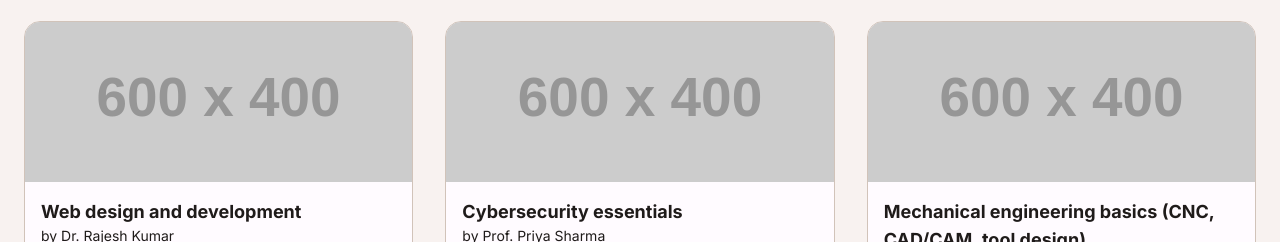
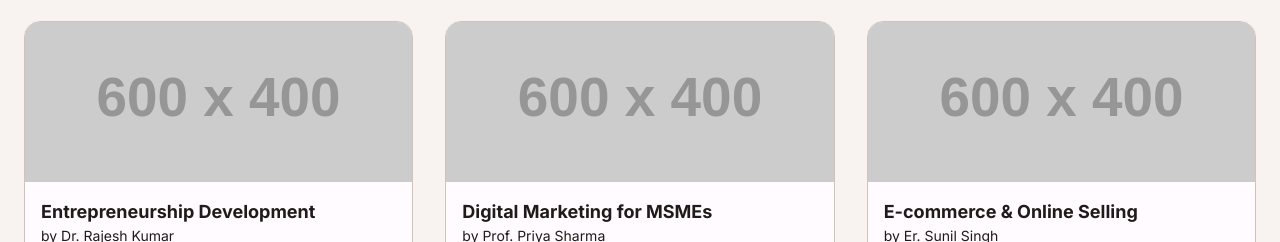
Before and after one commit to 678-bhumika/LMS-project, a plain HTML site: page index.html in a window 1280 px wide. Shown: the part 558-800 px from the top of the page. Drawn offline with nearby package versions, Linux system fonts and the light colour scheme; placeholder pictures from the web are drawn by us.

Commit message:
featured

```diff
--- a/index.html
+++ b/index.html
@@ -634,9 +634,9 @@ document.addEventListener('DOMContentLoaded', () => {
         seedCourses() {
             const instructorId = 101;
             this.state.courses = [
-                { id: 1, instructorId, title: "Entrepreneurship Development", instructor: "Dr. Rajesh Kumar", category: "Entrepreneurship", level: "Intermediate", rating: 4.8, image: '', description: "Learn the core principles of entrepreneurship and how to build a successful business from the ground up.", curriculum: [{title: "Intro"}, {title: "Business Plan"}, {title:"Funding"}], videoUrl: "https://www.youtube.com/watch?v=rA4uKIy5gO0&t=2s" },
-                { id: 2, instructorId, title: "Digital Marketing for MSMEs", instructor: "Prof. Priya Sharma", category: "Digital Marketing", level: "Advanced", rating: 4.9, image: '', description: "Master digital marketing strategies tailored for Micro, Small & Medium Enterprises to boost online presence.", curriculum: [{title: "SEO Basics"}, {title: "Social Media"}, {title:"Email Marketing"}], videoUrl: "https://www.youtube.com/watch?v=bixR-KIJKYM&t=18s" },
-                { id: 3, instructorId, title: "E-commerce & Online Selling", instructor: "Er. Sunil Singh", category: "Digital Marketing", level: "Beginner", rating: 4.7, image: '', description: "A beginner's guide to setting up and managing a successful e-commerce store and selling products online.", curriculum: [{title: "Platform Setup"}, {title: "Product Listing"}, {title:"Payments"}], videoUrl: "https://www.youtube.com/watch?v=-ZAznOtqaiY" },
+                { id: 1, instructorId, title: "Entrepreneurship Development", instructor: "Dr. Rajesh Kumar", category: "Entrepreneurship", level: "Intermediate", rating: 4.8, image: '',featured: true, description: "Learn the core principles of entrepreneurship and how to build a successful business from the ground up.", curriculum: [{title: "Intro"}, {title: "Business Plan"}, {title:"Funding"}], videoUrl: "https://www.youtube.com/watch?v=rA4uKIy5gO0&t=2s" },
+                { id: 2, instructorId, title: "Digital Marketing for MSMEs", instructor: "Prof. Priya Sharma", category: "Digital Marketing", level: "Advanced", rating: 4.9, image: '',featured: true, description: "Master digital marketing strategies tailored for Micro, Small & Medium Enterprises to boost online presence.", curriculum: [{title: "SEO Basics"}, {title: "Social Media"}, {title:"Email Marketing"}], videoUrl: "https://www.youtube.com/watch?v=bixR-KIJKYM&t=18s" },
+                { id: 3, instructorId, title: "E-commerce & Online Selling", instructor: "Er. Sunil Singh", category: "Digital Marketing", level: "Beginner", rating: 4.7, image: '',featured: true, description: "A beginner's guide to setting up and managing a successful e-commerce store and selling products online.", curriculum: [{title: "Platform Setup"}, {title: "Product Listing"}, {title:"Payments"}], videoUrl: "https://www.youtube.com/watch?v=-ZAznOtqaiY" },
                 { id: 4, instructorId, title: "Web design and development", instructor: "Dr. Rajesh Kumar", category: "Information Technology", level: "Intermediate", rating: 4.8, image: '', featured: true, description: "Learn to create responsive, user-friendly, and dynamic websites from scratch.", curriculum: [{title: "Environment setup"}, {title: "Frameworks"}, {title:"Deployment"}], videoUrl: "https://www.youtube.com/watch?v=z0n1aQ3IxWI" },
                 { id: 5, instructorId, title: "Cybersecurity essentials", instructor: "Prof. Priya Sharma", category: "Information Technology", level: "Advanced", rating: 4.9, image: '', featured: true, description: "Master the fundamentals of protecting systems, networks, and data from cyber threats.", curriculum: [{title: "Threats"}, {title: "Vulnerability"}, {title:"Algorithms"}], videoUrl: "https://www.youtube.com/watch?v=vK4Mno4QYqk&t=10s" },
                 { id: 6, instructorId, title: "Mechanical engineering basics (CNC, CAD/CAM, tool design)", instructor: "Er. Sunil Singh", category: "Technical Skills", level: "Beginner", rating: 4.7, image: '', featured: true, description: "An introductory course to Computer-Aided Design and Manufacturing using MASTERCAM software.", curriculum: [{title: "2D Design"}, {title: "3D Modeling"}, {title:"Toolpaths"}], videoUrl: "https://www.youtube.com/watch?v=vO1lc75jtiM" },
```
